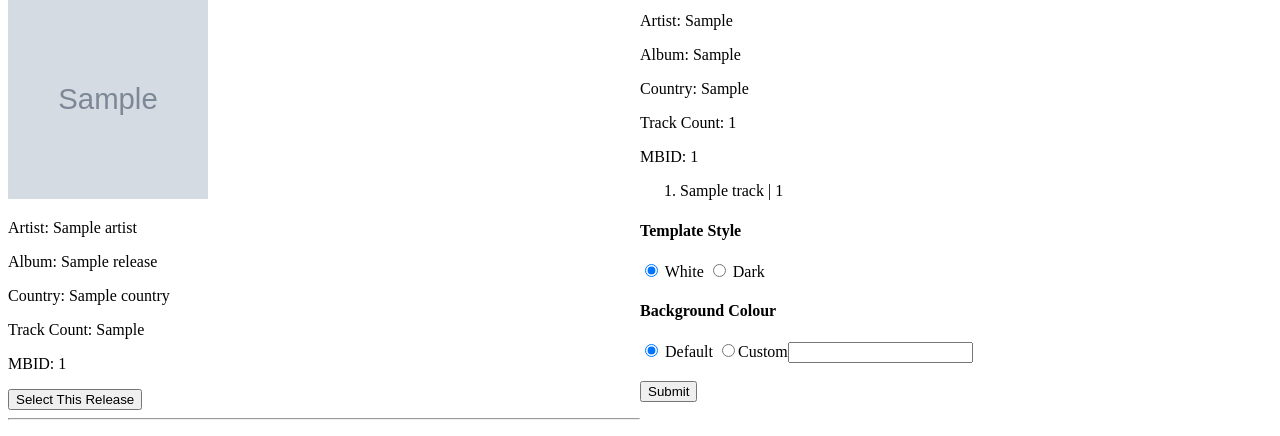
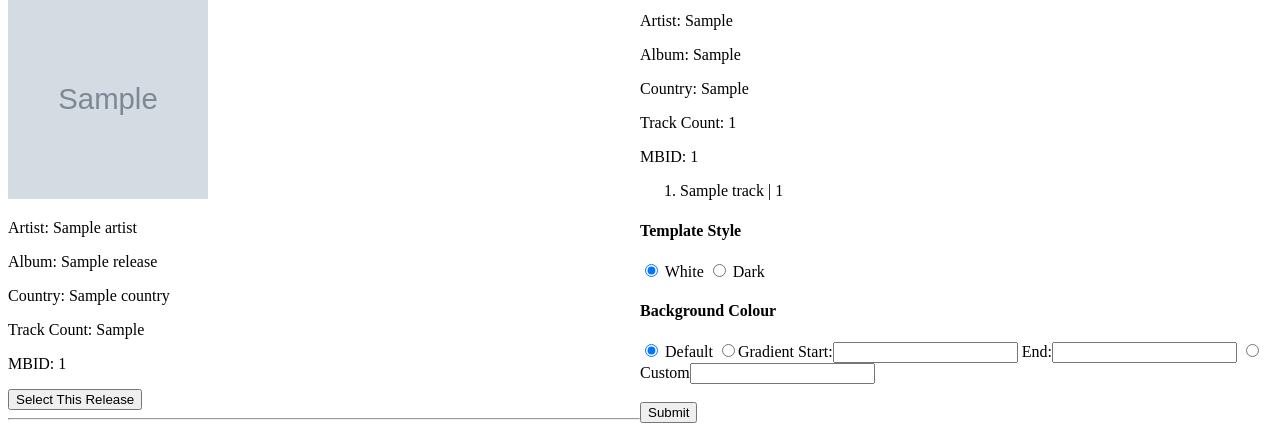
Before and after one commit to M4R5-PH0B05/Resleeve, a Flask app: template templates/index.html in a window 1280 px wide. Shown: the part 373-809 px from the top of the page. Run offline with Flask 3, Linux system fonts and the light colour scheme; the template is opened without the code that fills it: most values are stand-ins (such as "Sample title", 1, 10 or a date in 2020); grey boxes marked "Sample" are stand-in pictures.

Commit message:
added stuff

```diff
--- a/Backend/app.py
+++ b/Backend/app.py
@@ -163,8 +163,10 @@ def barcode_data_uri(code: str, type,background) -> str:
     }
     if type == "white":
         if background != None:
+
             opts["background"] = background
         else:
+            opts["background"] = "transparent"
             opts["background"] = (255, 250, 236)
     else:
         opts["foreground"] = (255, 255, 255)
@@ -332,7 +334,7 @@ def index():
             selected_mbid = request.form["selected_MBID"]
             selected_format = request.form["selected_format"]
             selected_type = request.form["selected_type"]
-            selected_barcode = request.form["selected_barcode"]
+            selected_barcode = request.form.get("selected_barcode") or "794558113229"
             # Adds the variables to the list of album information
             selected_album_information.extend(
                 [
@@ -380,12 +382,29 @@ def index():
             details = ast.literal_eval(selected_details)
             track_response = get_tracklist(details[5])
             cover_image = get_album_cover(details[5])
-            background = request.form["backgroundSelector"]
-            print("======")
+            background_choice = request.form.get("backgroundSelector", "default")
+            custom_background = request.form.get("custom", "").strip()
+            gradient_start = request.form.get("gradient_start", "").strip()
+            gradient_end = request.form.get("gradient_end", "").strip()
 
-            if background == "":
-                background = request.form.get("custom")
-            print(background)
+            if background_choice == "gradient":
+                if gradient_start and gradient_end:
+                    background = f"linear-gradient(45deg, {gradient_start}, {gradient_end})"
+                    barcode_background_source = gradient_start
+                else:
+                    background = "default"
+                    barcode_background_source = "default"
+            elif background_choice == "custom":
+                background = custom_background or "default"
+                barcode_background_source = background
+            else:
+                background = background_choice or "default"
+                barcode_background_source = background
+
+            try:
+                barcode_background = hex_to_rgb(barcode_background_source)
+            except ValueError:
+                barcode_background = None
             # pprint(json_tracklist)
             if track_response is not None:
                 json_tracklist = track_response.json()
@@ -400,7 +419,7 @@ def index():
             else:
                 colours = DEFAULT_COLOURS
 
-            # return the template with the comp leted variables
+            # return the template with the completed variables
             # print(cover_image)
             return render_template(
                 f"desktop-{template_type}.html",
@@ -411,7 +430,7 @@ def index():
                 track_count=details[4],
                 format=details[6],
                 type=details[7],
-                barcode_src=barcode_data_uri(details[8], template_type,hex_to_rgb(background)),
+                barcode_src=barcode_data_uri(details[8], template_type, barcode_background),
                 cover_image=cover_image,
                 run_time=ms_to_min_sec(release_length),
                 tracklist=tracklist,
--- a/templates/desktop-white.html
+++ b/templates/desktop-white.html
@@ -14,7 +14,8 @@
         body {
             font-family: Helvetica, Arial, sans-serif;
             {% if background == "default"%}
-                background: #FFFAEC;
+                {#background: #FFFAEC;#}
+                background: linear-gradient(45deg, #FFFAEC, #FF11AA);
             {%  else %}
                 background: {{ background }};
             {% endif %}
@@ -30,7 +31,8 @@
             width: 2060px;
             height: 1440px;
             {% if background == "default"%}
-                background: #FFFAEC;
+                {#background: #FFFAEC;#}
+                background-color: rgb(0 0 0 / 0);
             {%  else %}
                 background: {{ background }};
             {% endif %}
--- a/templates/index.html
+++ b/templates/index.html
@@ -34,11 +34,10 @@
                         <input type="hidden" name="selected_album" value="{{release['Title']}}">
                         <input type="hidden" name="selected_date" value="{{release['Date']}}">
                         <input type="hidden" name="selected_country" value="{{release['Country']}}">
-                        <input type="hidden" name="selected_track_count" value="{{release['Track Count']}}">
-                        <input type="hidden" name="selected_MBID" value="{{release['MBID']}}">
+                        <input type="hidden" name="selected_track_count" value="{{release['Track Count']}}"><input type="hidden" name="selected_MBID" value="{{release['MBID']}}">
                         <input type="hidden" name="selected_format" value="{{release['Format']}}">
                         <input type="hidden" name="selected_type" value="{{release['Release Type']}}">
-                        <input type="hidden" name="selected_barcode" value="{{release['Barcode']}}">
+                        <int type="hidden" name="selected_barcode" value="{{release['Barcode']}}">
                         <input type="submit" id="submit-1" value="Select This Release"><br>
                     </form>
 
@@ -74,7 +73,8 @@
             <h4>Background Colour</h4>
             <input type="radio" id="default" name="backgroundSelector" value="default" checked="checked">
             <label for="default">Default</label>
-            <input type="radio" name="backgroundSelector" value="">Custom<input type="text" name="custom" />
+            <input type="radio" name="backgroundSelector" value="gradient">Gradient Start:<input type="text" name="gradient_start"> End:<input type="text" name="gradient_end">
+            <input type="radio" name="backgroundSelector" value="custom">Custom<input type="text" name="custom" />
             <br><br>
             <input type="submit" id="submit2" value="Submit">
         </form>
```
